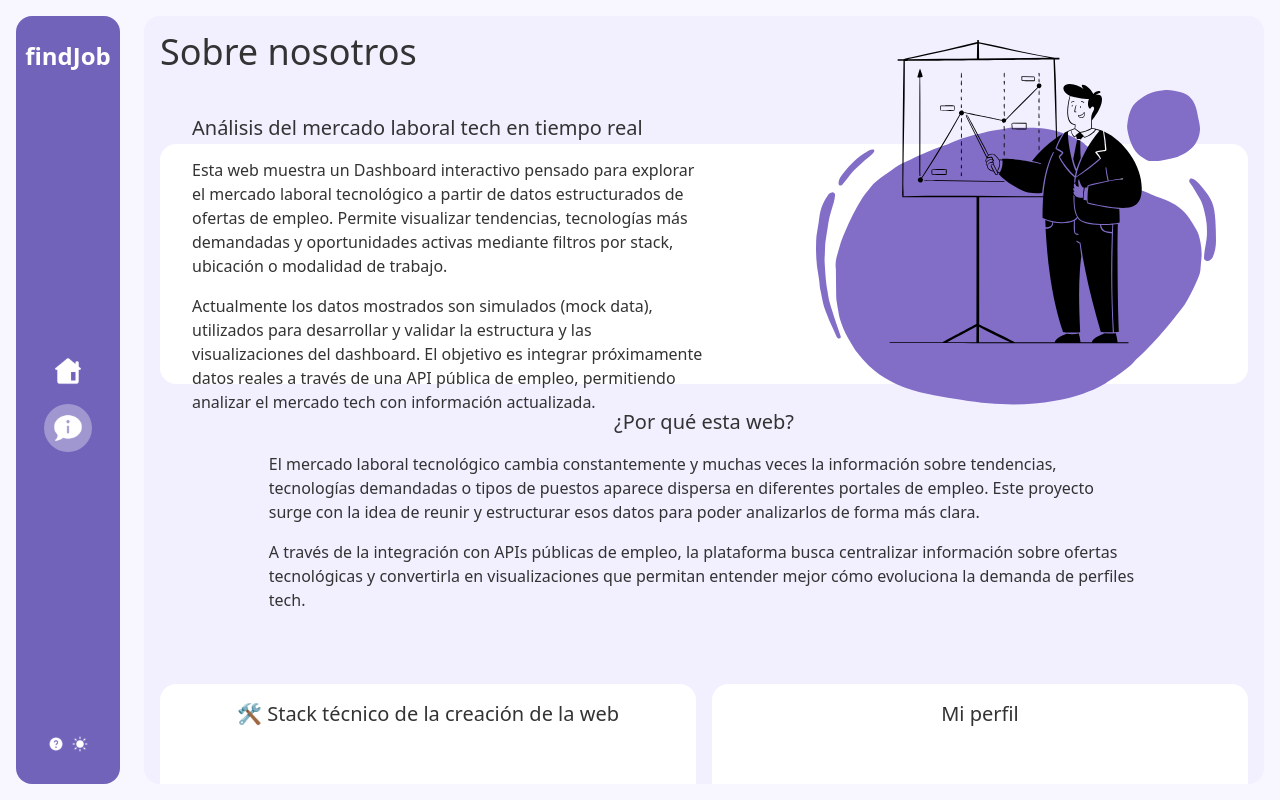
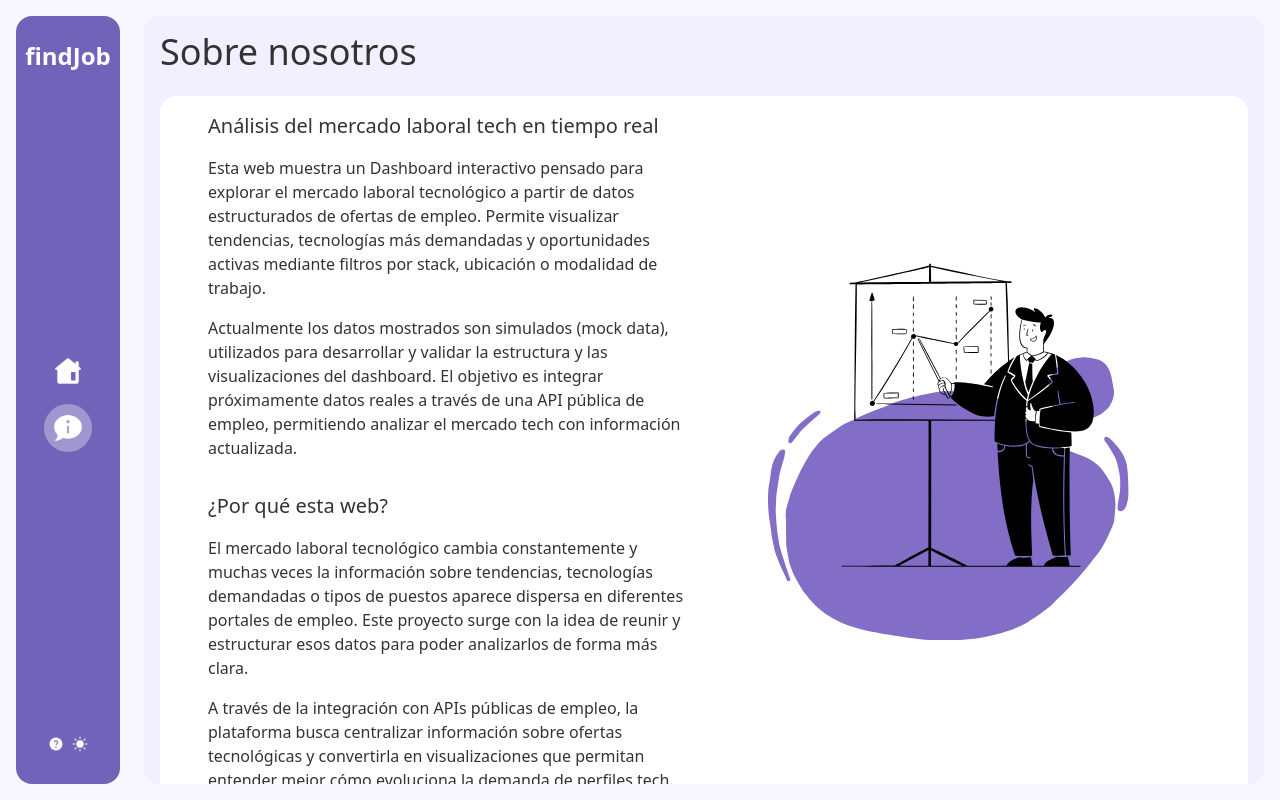
Before and after one commit to JaumeEsquerdo/dashboard-findJob, a Next.js app in the folder job-dashboard/: page /sobre-nosotros in a window 1280 px wide. Built offline with nearby package versions, Linux system fonts and the light colour scheme.

Commit message:
aplicar css en detalle Sobre Nosotros

```diff
--- a/job-dashboard/src/app/globals.css
+++ b/job-dashboard/src/app/globals.css
@@ -19,7 +19,7 @@
   --color-main: #7163ba;
   --color-fondoColor: #9f9ac0; /* fondo de secciones secundarias */
   --color-navBarHover: #4a4a5755; /* hover sutil */
-  --color-whiteSpecial: #ececec;
+  --color-whiteSpecial: #ffffff;
 }
 
 @theme {
--- a/job-dashboard/src/app/sobre-nosotros/page.tsx
+++ b/job-dashboard/src/app/sobre-nosotros/page.tsx
@@ -6,38 +6,39 @@ const techs = [
     { name: "TypeScript", icon: "/typescript.svg" },
     { name: "Tailwind CSS", icon: "/tailwindcss.svg" },
     { name: "Zod", icon: "/zod.svg" },
+    { name: 'Figma', icon: '/figma.svg' }
 ];
 
 const About = () => {
     return (
-        <main className="flex flex-col flex-1 min-h-0 bg-fondoColor w-full p-4 rounded-2xl gap-6 overflow-y-auto scrollbar-hidden overflow-x-hidden">
+        <main className="flex flex-col justify-between flex-1 min-h-0 bg-fondoColor w-full p-4 rounded-2xl gap-6 overflow-y-auto scrollbar-hidden overflow-x-hidden">
             <header className="flex flex-col justify-between items-center gap-4 lg:flex-row">
                 <h2 className="font-medium text-4xl text-textColor">Sobre nosotros</h2>
             </header>
 
-            <div className="relative flex flex-col-reverse justify-between items-center lg:min-h-60 p-4 lg:mt-12 rounded-2xl bg-whiteSpecial lg:flex-row lg:pr-8 lg:pl-8">
-                <div className="flex flex-col gap-4 justify-center items-center lg:items-start lg:max-w-1/2">
+            <div className="relative flex flex-col rounded-2xl bg-whiteSpecial lg:pr-8 lg:pl-8">
+
+                <div className="flex flex-col gap-4 justify-center items-center lg:items-start p-4 lg:max-w-1/2">
                     <h2 className="text-center text-xl font-medium text-textColor lg:text-start">Análisis del mercado laboral tech en tiempo real</h2>
                     <p>Esta web muestra un Dashboard interactivo pensado para explorar el mercado laboral tecnológico a partir de datos estructurados de ofertas de empleo. Permite visualizar tendencias, tecnologías más demandadas y oportunidades activas mediante filtros por stack, ubicación o modalidad de trabajo.</p>
                     <p>Actualmente los datos mostrados son simulados (mock data), utilizados para desarrollar y validar la estructura y las visualizaciones del dashboard. El objetivo es integrar próximamente datos reales a través de una API pública de empleo, permitiendo analizar el mercado tech con información actualizada.</p>
                 </div>
 
-                <Image className="lg:absolute lg:top-20 lg:right-4 xl:-top-14 xl:right-8
-                          -translate-y-4 lg:-translate-y-12
-                          lg:w-70
-                          xl:w-100 lg:h-auto" src={'/business-ilu.svg'} alt="Imagen de presentación" width={200} height={300} />
+                <Image className="static m-auto lg:absolute lg:top-1/2 lg:right-20
+                           lg:-translate-y-1/2
+                          lg:w-80
+                          xl:w-100 lg:h-auto" src={'/business-ilu.svg'} alt="Imagen de presentación" width={300} height={400} />
+                <div className="flex flex-col gap-4 justify-center items-center lg:items-start p-4 lg:max-w-1/2">
+                    <h3 className="text-xl font-medium text-textColor ">¿Por qué esta web?</h3>
+                    <p>El mercado laboral tecnológico cambia constantemente y muchas veces la información sobre tendencias, tecnologías demandadas o tipos de puestos aparece dispersa en diferentes portales de empleo. Este proyecto surge con la idea de reunir y estructurar esos datos para poder analizarlos de forma más clara.</p>
+                    <p>A través de la integración con APIs públicas de empleo, la plataforma busca centralizar información sobre ofertas tecnológicas y convertirla en visualizaciones que permitan entender mejor cómo evoluciona la demanda de perfiles tech.</p>
+                </div>
             </div>
 
-            <div className="flex flex-col gap-4 lg:max-w-4/5 lg:mx-auto lg:my-auto">
-                <h3 className="text-center text-xl font-medium text-textColor ">¿Por qué esta web?</h3>
-                <p>El mercado laboral tecnológico cambia constantemente y muchas veces la información sobre tendencias, tecnologías demandadas o tipos de puestos aparece dispersa en diferentes portales de empleo. Este proyecto surge con la idea de reunir y estructurar esos datos para poder analizarlos de forma más clara.</p>
-                <p>A través de la integración con APIs públicas de empleo, la plataforma busca centralizar información sobre ofertas tecnológicas y convertirla en visualizaciones que permitan entender mejor cómo evoluciona la demanda de perfiles tech.</p>
-            </div>
 
             <div className="flex flex-col gap-4 lg:flex-row">
-                <div className="relative flex flex-col w-full justify-between items-center p-4 lg:mt-12 rounded-2xl bg-whiteSpecial lg:pr-8 lg:pl-8 lg:min-h-50">
-
-                    <h2 className="text-center text-xl  font-medium text-textColor lg:text-start">🛠 Stack técnico de la creación de la web</h2>
+                <div className="relative flex flex-col w-full justify-between items-center p-4 rounded-2xl bg-whiteSpecial lg:p-8 lg:min-h-50">
+                    <h2 className="text-center text-xl  font-medium text-textColor lg:text-start">Stack técnico de la creación de la web</h2>
                     <div className="flex flex-wrap justify-center items-center gap-2">
                         {techs.map((tech) => (
                             <div key={tech.name} >
@@ -47,7 +48,7 @@ const About = () => {
                                         alt={tech.name}
                                         width={50}
                                         height={50}
-                                        className="object-contain"
+                                        className="object-contain  w-12.5 h-12.5"
                                     />
                                     <span className="absolute  -bottom-10/12 left-1/2 -translate-x-1/2 -translate-y-1/2 bg-main text-white text-xs px-2 py-2 font-medium rounded-xl opacity-0 lg:group-hover:opacity-100 transition-opacity whitespace-nowrap z-20">
                                         {tech.name}
@@ -61,12 +62,28 @@ const About = () => {
                         ))}
                     </div>
                 </div>
-                <div className="relative flex flex-col w-full justify-between items-center p-4 lg:mt-12 rounded-2xl bg-whiteSpecial lg:pr-8 lg:pl-8 lg:min-h-32">
-                    <h2 className="text-center text-xl font-medium text-textColor lg:text-start">Mi perfil</h2>
-                    <p>ENLACES</p>
+                <div className="relative flex flex-col w-full justify-between items-center p-4 gap-4 rounded-2xl bg-whiteSpecial lg:min-h-32 lg:p-8 lg:flex-row">
+                    <div className="flex flex-col gap-4 justify-between items-center lg:m-auto">
+                        <h2 className="text-center text-xl font-medium text-textColor lg:text-start">API y créditos</h2>
+                        <div className="flex flex-col items-center">
+                            <p>Fuente de datos: Empllo</p>
+                            <p>Integración mediante su API de empleo tech.</p>
+                            <a className="lg:hover:text-main transition duration-150" href="https://empllo.com/api" target="_blank" rel="noopener noreferrer">Enlace de la API</a>
+                        </div>
+                    </div>
+
+                    <div className="flex flex-col gap-4 items-center lg:m-auto">
+                        <h2 className="text-center text-xl font-medium text-textColor lg:text-start">Mi perfil</h2>
+                        <div className="flex flex-col items-center">
+
+                            <a className="lg:hover:text-main transition duration-150" href="https://www.linkedin.com/in/jaume-esquerdo/" target="_blank" rel="noopener noreferrer">Linkedin</a>
+                            <a className="lg:hover:text-main transition duration-150" href="https://github.com/JaumeEsquerdo" target="_blank" rel="noopener noreferrer">Github</a>
+                            <a className="lg:hover:text-main transition duration-150" href="https://portfolio-jaume-esquerdo.vercel.app/" target="_blank" rel="noopener noreferrer">Portfolio</a>
+                        </div>
+                    </div>
                 </div>
             </div>
-        </main>
+        </main >
     );
 }
 
```
Also changed, not shown: job-dashboard/public/business-ilu.svg, job-dashboard/public/figma.svg (added).
